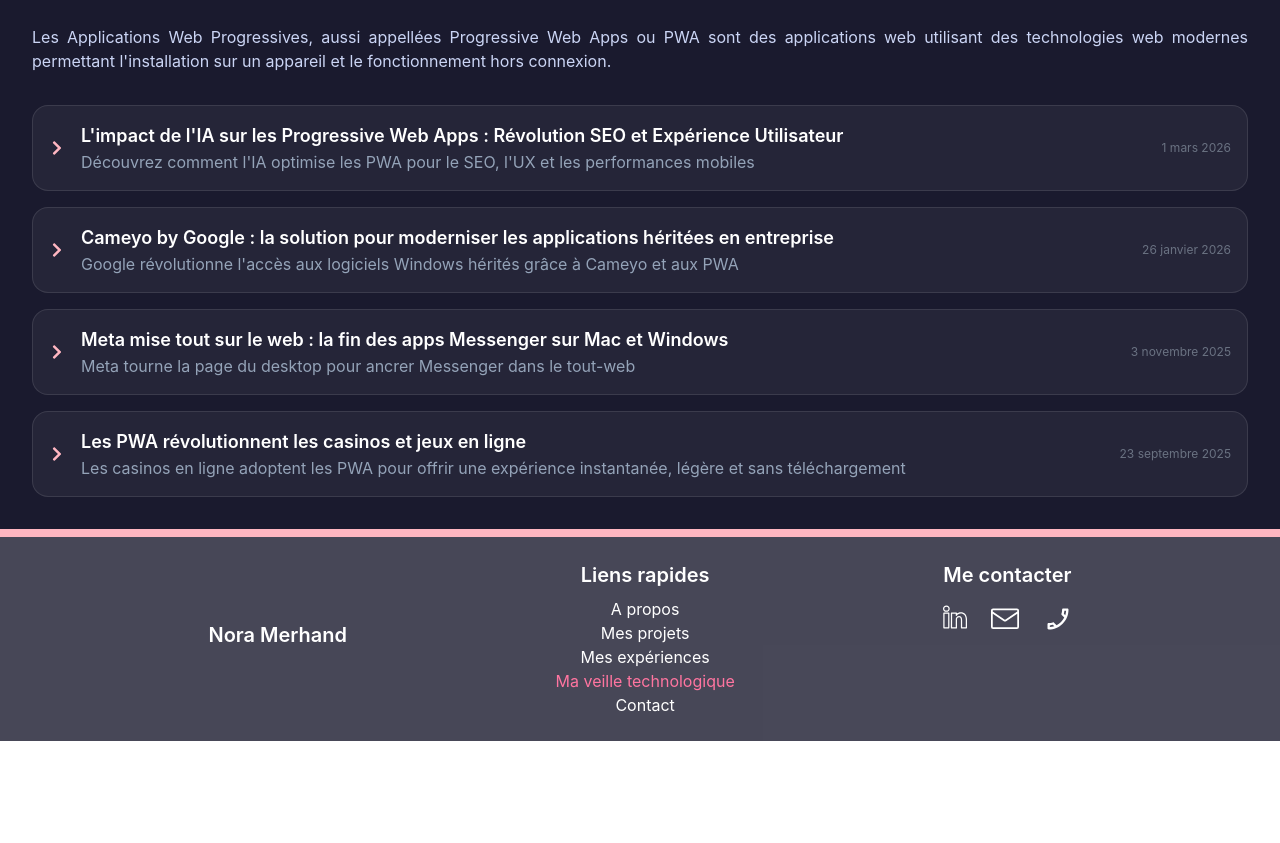
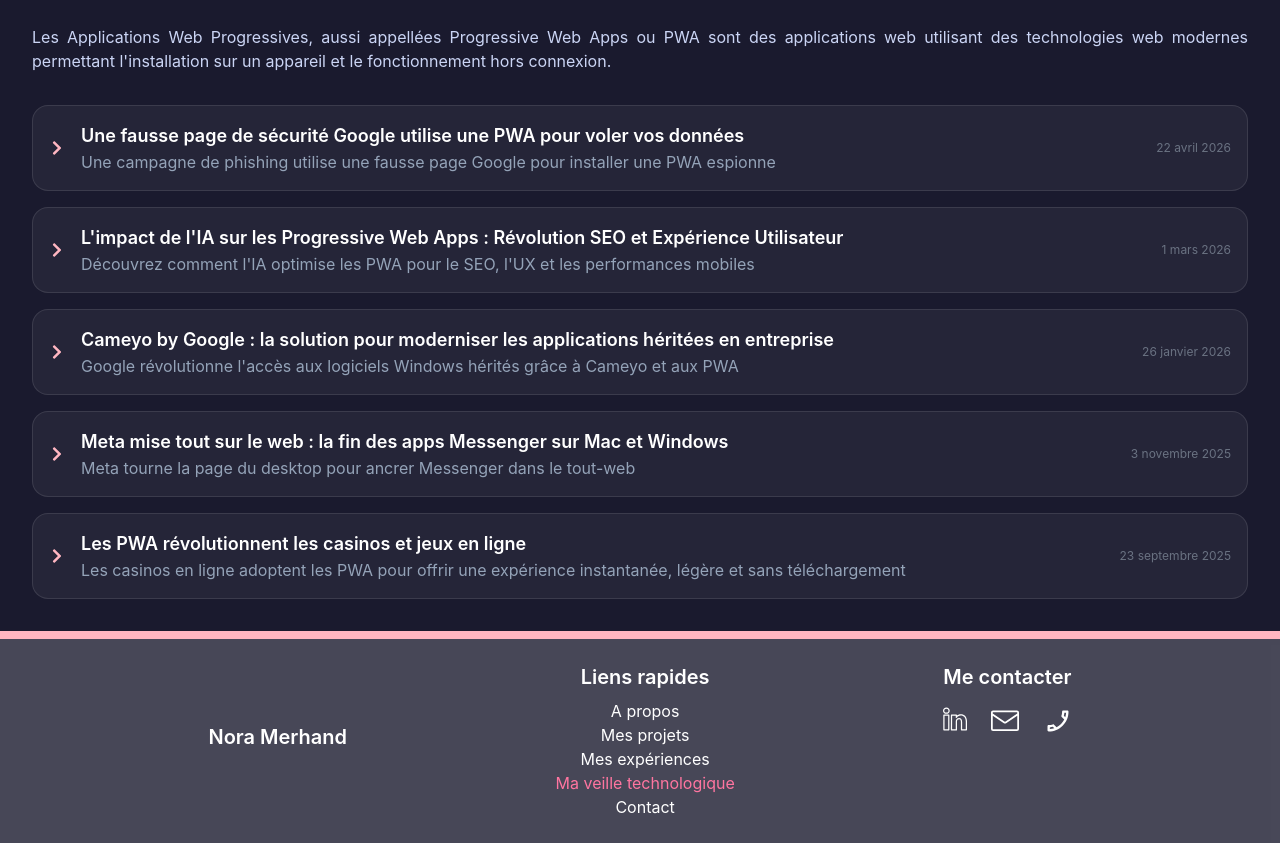
Before and after one commit to nmerhand/mon-portfolio, a React (Vite) app: page /veille in a window 1280 px wide. Shown: the part 880-1723 px from the top of the page. Before the commit the page ends 1621 px from the top, so only its background shows below. Built offline with nearby package versions, Linux system fonts and the light colour scheme.

Commit message:
Nouvel article de veille

```diff
--- a/src/data/projects.ts
+++ b/src/data/projects.ts
@@ -37,8 +37,7 @@ export const projects: Project[] = [
       "Déployer un service"
     ],
     liens: {
-      "Accéder à l'intranet" : "https://jolsio.fr:4456/merhandn/public/code_source/SeConnecter/SeConnecter.php",
-      "Lien GitLab" : "https://gitlab.com/g7_intranet1/Projet_Intranet"
+      "Accéder à l'intranet" : "https://jolsio.fr:4456/merhandn/public/code_source/SeConnecter/SeConnecter.php"
     },
     detailsConnexion: "Connexion au compte administrateur : nmerhand - 123"
   },
@@ -75,8 +74,8 @@ export const projects: Project[] = [
     ],
     liens: {
       "Accès au site" : "https://jolsio.fr:4456/merhandn/public/r3sto_nmerhand/",
-      "Lien GitLab" : "https://gitlab.com/NoraMERHAND/p1_g4_siteresto2025",
-      "Google Drive": "https://drive.google.com/drive/folders/1Y50cmUitKUxwKX85EKzYoEs3p00xpk8m?usp=sharing"
+      "Google Drive": "https://drive.google.com/drive/folders/1Y50cmUitKUxwKX85EKzYoEs3p00xpk8m?usp=sharing",
+      "Lien GitLab" : "https://gitlab.com/NoraMERHAND/p1_g4_siteresto2025"
     }
   },
   {
@@ -90,8 +89,9 @@ export const projects: Project[] = [
       "Participer à l'évolution d'un site Web exploitant les données de l'organisation"
     ],
     liens: {
+      "Manuel utilisateur" : "/P3_G5_AppliModerateurResto_RemiseLivrable.pdf",
       "Google Drive" : "https://drive.google.com/drive/u/0/folders/1wYpUQIxKuttUmtE14-hJ6gppjcd9P7eA",
-      "Manuel utilisateur" : "/P3_G5_AppliModerateurResto_RemiseLivrable.pdf"
+      "Lien GitLab" : "https://gitlab.com/noel_lilo/P3_G5_AppliModerateurResto"
     }
   }
 ];
--- a/src/data/veilles.ts
+++ b/src/data/veilles.ts
@@ -73,5 +73,22 @@ export const veilles: Veille[] = [
             "An Introduction to Progressive Web Apps (PWAs) and Their SEO Implications" : "https://www.stackmatix.com/blog/an-introduction-to-progressive-web-apps-pwas-and-their-seo-implications"
         },
         date: "1 mars 2026"
+    },
+    {
+        id: 5,
+        titre: "Une fausse page de sécurité Google utilise une PWA pour voler vos données",
+        description: "Une campagne de phishing utilise une fausse page Google pour installer une PWA espionne",
+        introduction: "Depuis mars 2026, une campagne de phishing exploite une fausse page de sécurité Google pour inciter les utilisateurs à installer une Progressive Web App (PWA) malveillante. Les PWA, normalement conçues pour offrir une expérience utilisateur fluide, sont ici détournées pour voler des codes MFA, des adresses de portefeuilles cryptographiques et transformer le navigateur en outil d’espionnage. Les chercheurs de Malwarebytes ont analysé cette menace, qui repose sur l’ingénierie sociale et l’abus des fonctionnalités des navigateurs modernes.",
+        sections: {
+            "Comment les PWA sont-elles détournées dans cette attaque ?" : ["Les victimes reçoivent un lien, souvent par email, SMS ou via des publicités malveillantes, qui les redirige vers google-prism[.]com. Ce site copie à la perfection l’interface du Security Check de Google. Il propose un parcours en plusieurs étapes censées renforcer la sécurité du compte, mais qui, en réalité, incitent à installer une PWA malveillante.", "Une fois installée, cette PWA s’ouvre dans une fenêtre sans barre d’adresse, ce qui renforce l’illusion d’une application légitime. Les utilisateurs sont alors incités à activer les notifications push, à partager leur localisation GPS et à autoriser l’accès à leurs contacts. Ces permissions permettent à l’application de surveiller en temps réel le contenu du presse-papiers pour voler des codes MFA ou des adresses de portefeuilles crypto.", "Les PWA ont la particularité de pouvoir fonctionner en arrière-plan grâce à des service workers, des scripts qui continuent de s’exécuter même après la fermeture de la fenêtre du navigateur. Dans cette attaque, le service worker maintient l’activité de l’application malveillante, permettant aux attaquants d’envoyer des notifications pour réactiver la PWA ou d’exécuter des tâches à distance. Le relais WebSocket intégré transforme le navigateur en proxy, permettant aux attaquants de router leurs requêtes via l’IP de la victime."],
+            "Une extension Android pour aller plus loin" : ["Pour les utilisateurs qui suivent l’intégralité du parcours, le site propose un fichier APK nommé 'System Service' (package : com.device.sync). Ce malware, présenté comme une mise à jour de sécurité critique, demande des permissions étendues, dont l’accès aux SMS, aux appels, au microphone, aux contacts et au service d’accessibilité. Ces droits permettent une compromission totale du smartphone.", "L’application inclut un clavier personnalisé pour enregistrer les frappes, un module de lecture des notifications pour intercepter les codes MFA et un service d’accessibilité capable d’interagir avec d’autres applications. Elle s’enregistre également comme administrateur de l’appareil, se relance au démarrage et complique ainsi sa désinstallation."]
+        },
+        conclusion: "Cette campagne de phishing montre comment les Progressive Web Apps, pourtant conçues pour offrir une expérience utilisateur améliorée, peuvent être détournées à des fins malveillantes. En exploitant les fonctionnalités légitimes des PWA, comme les service workers et les notifications push, les attaquants parviennent à créer des outils d’espionnage puissants. La vigilance reste la meilleure défense : méfiez-vous des pop-ups de sécurité non sollicitées, vérifiez toujours l’URL des pages visitées et limitez les permissions accordées aux applications.",
+        sources: {
+            "Fake Google Security site uses PWA app to steal credentials, MFA codes" : "https://www.bleepingcomputer.com/news/security/fake-google-security-site-uses-pwa-app-to-steal-credentials-mfa-codes/",
+            "Alerte phishing : des hackers usurpent la page de sécurité des comptes Google pour voler vos codes MFA" : "https://www.clubic.com/actualite-603031-alerte-phishing-des-hackers-usurpent-la-page-de-securite-des-comptes-google-pour-voler-vos-codes-mfa.html",
+            "Cette alerte Google est-elle légitime ou un piège sophistiqué ?" : "https://www.generation-nt.com/actualites/google-compte-fausse-page-securite-vol-identifiants-pwa-2071749"
+        },
+        date: "22 avril 2026"
     }
 ];
```
